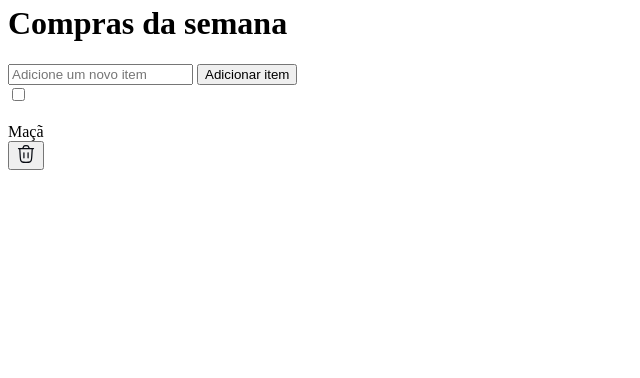
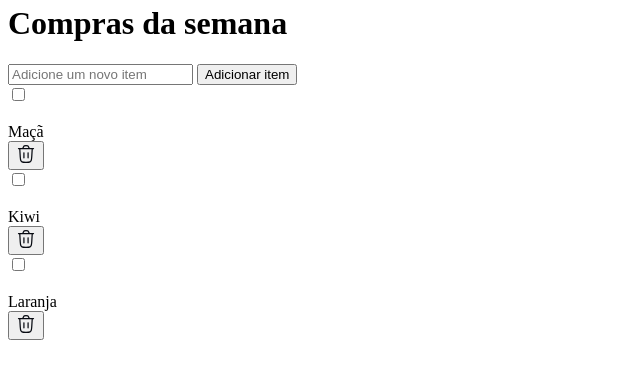
Before and after one commit to RomuloFabricioLima12C/projeto-Quicklist, a plain HTML site: page index.html in a window 1280 px wide. Shown: the part 70-448 px from the top of the page, without its empty margins (0-640 px from the left). Drawn offline with nearby package versions, Linux system fonts and the light colour scheme.

Commit message:
quinto commit

```diff
--- a/index.html
+++ b/index.html
@@ -40,6 +40,26 @@
                 </div>
                 <button><img src="./assets/trash-icon.svg" alt="trash-icon"></button>
             </div>
+            <div class="item">
+                <div>
+                    <input type="checkbox" name="list" id="item2">
+                    <div class="custom-checkbox">
+                        <img src="./assets/checked.svg" alt="checked">
+                    </div>
+                    <label for="item2">Kiwi</label>
+                </div>
+                <button><img src="./assets/trash-icon.svg" alt="trash-icon"></button>
+            </div>
+            <div class="item">
+                <div>
+                    <input type="checkbox" name="list" id="item3">
+                    <div class="custom-checkbox">
+                        <img src="./assets/checked.svg" alt="checked">
+                    </div>
+                    <label for="item3">Laranja</label>
+                </div>
+                <button><img src="./assets/trash-icon.svg" alt="trash-icon"></button>
+            </div>
         </section>
     </main>
 
```
